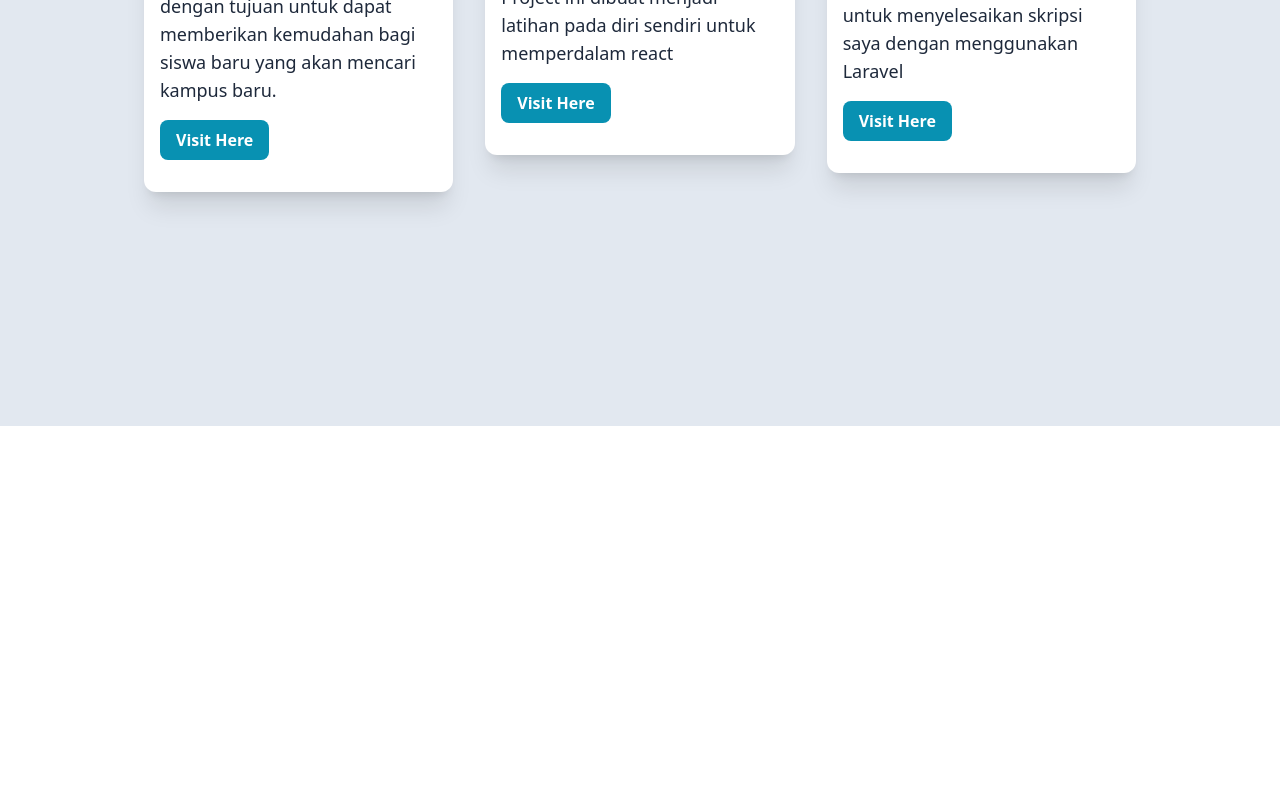
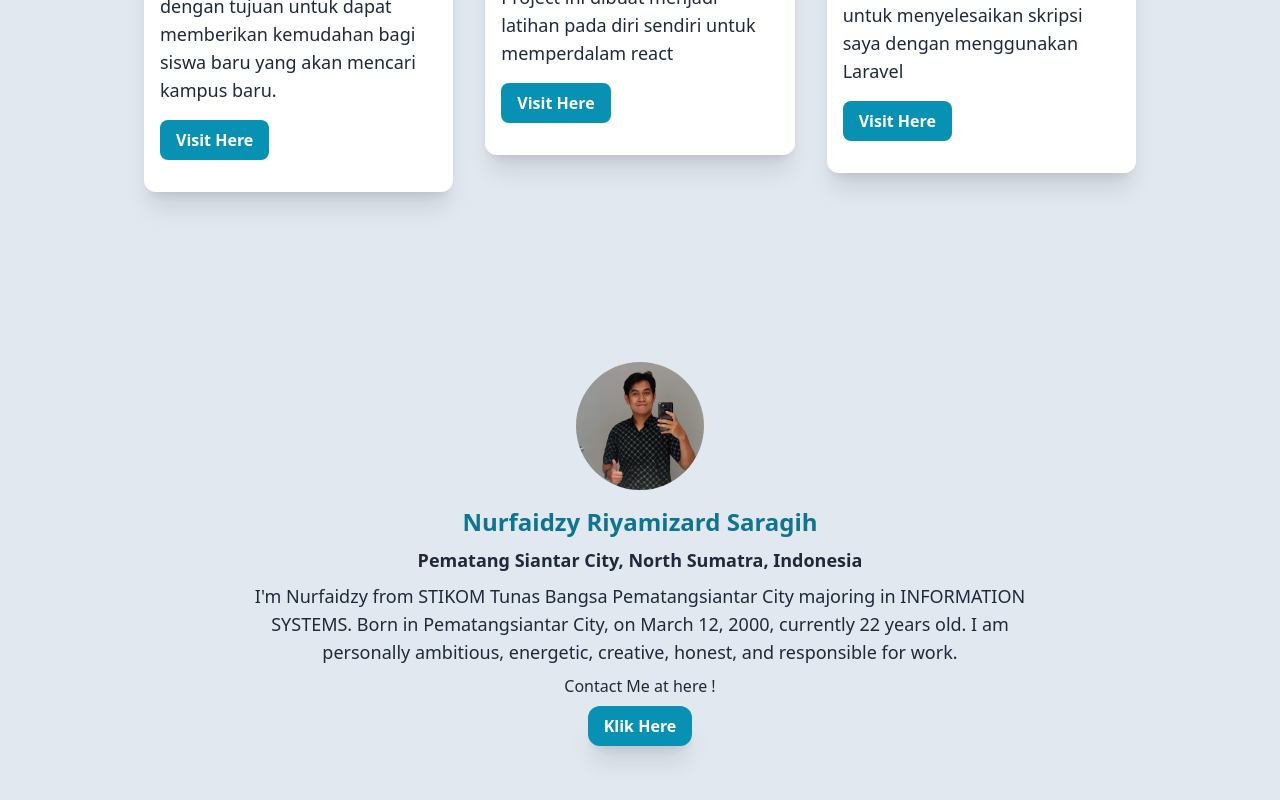
Before and after one commit to Nurfaidzy/Portofolio, a React (Create React App) app: page / in a window 1280 px wide. Shown: the part 1306-2106 px from the top of the page. Before the commit the page ends 1732 px from the top, so only its background shows below. Built offline with nearby package versions, Linux system fonts and the light colour scheme.

Commit message:
Mebuat bagan Contact

```diff
--- a/src/App.js
+++ b/src/App.js
@@ -1,3 +1,4 @@
+import Contact from "./Components/Contact";
 import Navbar from "./Components/Navbar";
 import Perkenalan from "./Components/Perkenalan";
 import Portopolio from "./Components/Portopolio";
@@ -10,6 +11,7 @@ function App() {
       <Perkenalan />
       <Portopolio />
       <Project />
+      <Contact />
     </div>
   );
 }
--- /dev/null
+++ b/src/Components/Contact.jsx
@@ -0,0 +1,39 @@
+import React from "react";
+import mypp from "./Img/myff.jpg";
+
+const Contact = () => {
+  return (
+    <>
+      <div>
+        <div className="flex justify-center">
+          <img src={mypp} alt="me" className="rounded-full w-32" />
+        </div>
+        <p className="flex justify-center font-bold laptop:text-2xl text-lg pt-4 text-cyan-700">
+          Nurfaidzy Riyamizard Saragih
+        </p>
+        <p className="flex justify-center text-center font-bold laptop:text-lg pt-2">
+          Pematang Siantar City, North Sumatra, Indonesia
+        </p>
+        <p className="flex justify-center text-center pt-2 laptop:px-[100px] laptop:text-lg text-sm">
+          I'm Nurfaidzy from STIKOM Tunas Bangsa Pematangsiantar City majoring
+          in INFORMATION SYSTEMS. Born in Pematangsiantar City, on March 12,
+          2000, currently 22 years old. I am personally ambitious, energetic,
+          creative, honest, and responsible for work.
+        </p>
+        <p className="flex justify-center text-center pt-2">
+          Contact Me at here !
+        </p>
+        <p className="flex justify-center text-center pt-2 ">
+          <a
+            href="mailto:nurfaidzy@gmail.com"
+            className="bg-cyan-600 px-4 py-2 rounded-xl font-bold text-white shadow-xl "
+          >
+            Klik Here
+          </a>
+        </p>
+        <div></div>
+      </div>
+    </>
+  );
+};
+export default Contact;
```
